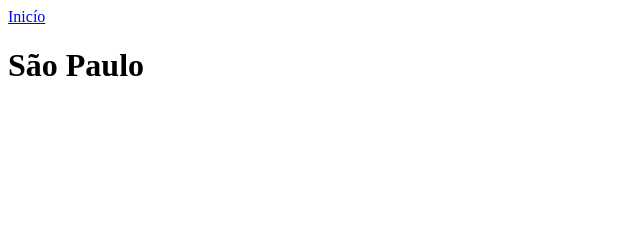
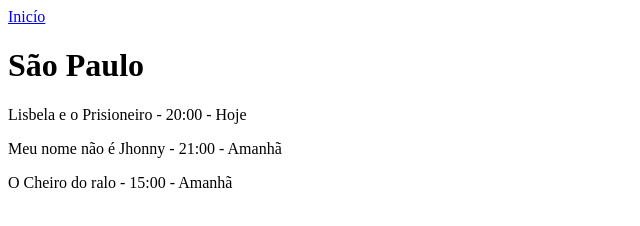
Before and after one commit to devroboco/caminhos-html, a plain HTML site: page estados/sp.html in a window 1280 px wide. Shown: the whole page, without its empty margins (0-640 px from the left). Drawn offline with Linux system fonts and the light colour scheme.

Commit message:
estrutura html finalizada

```diff
--- a/estados/sp.html
+++ b/estados/sp.html
@@ -10,6 +10,9 @@
 <body>
   <a href="../index.html">Inicío</a>
   <h1>São Paulo</h1>
+  <p class="hoje">Lisbela e o Prisioneiro - 20:00 - Hoje</p>
+  <p class="amanha">Meu nome não é Jhonny - 21:00 - Amanhã</p>
+  <p class="amanha">O Cheiro do ralo - 15:00 - Amanhã</p>
 </body>
 
 </html>
```
Also changed, not shown: estados/rj.html (+3 -0 lines).
